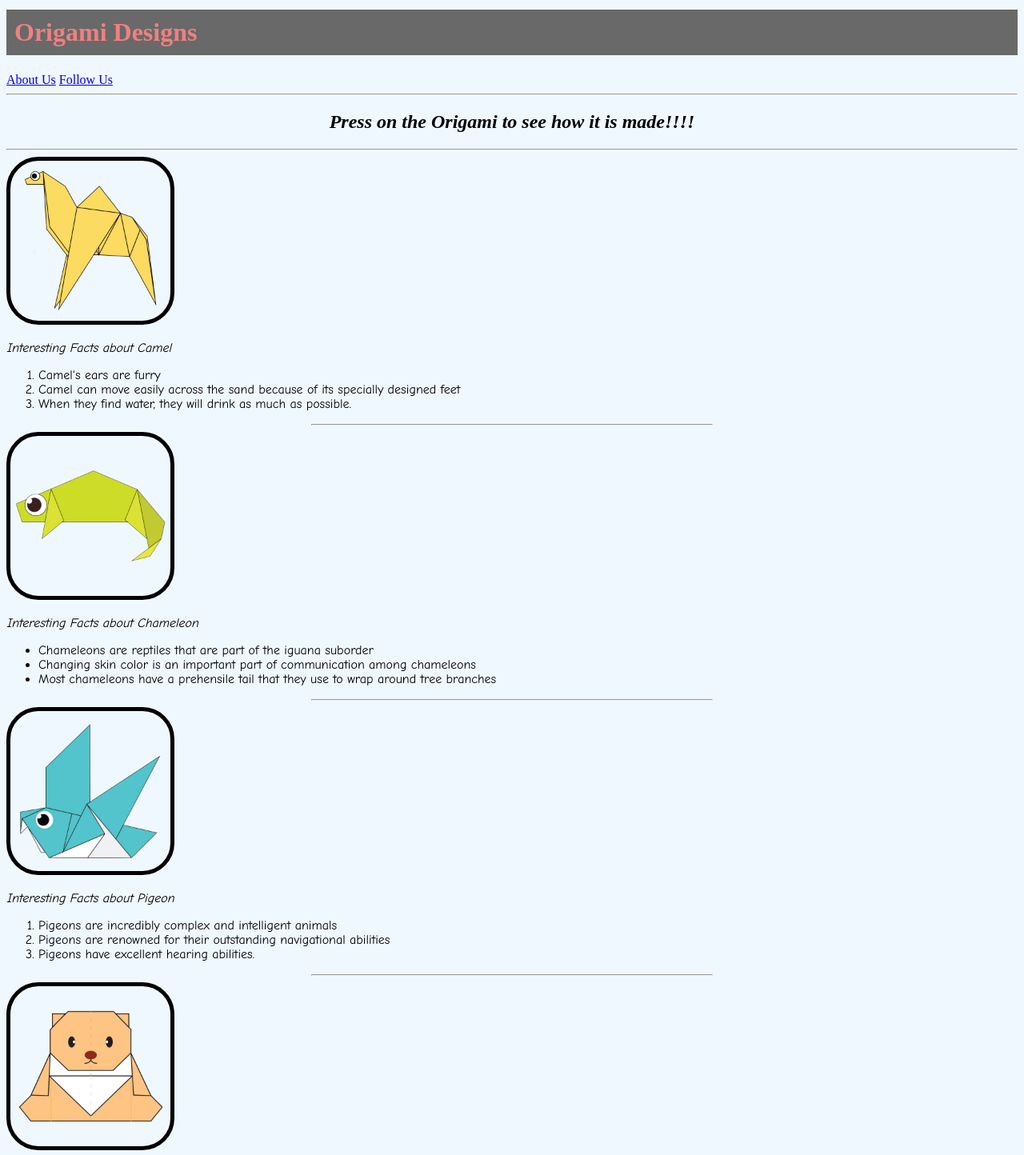
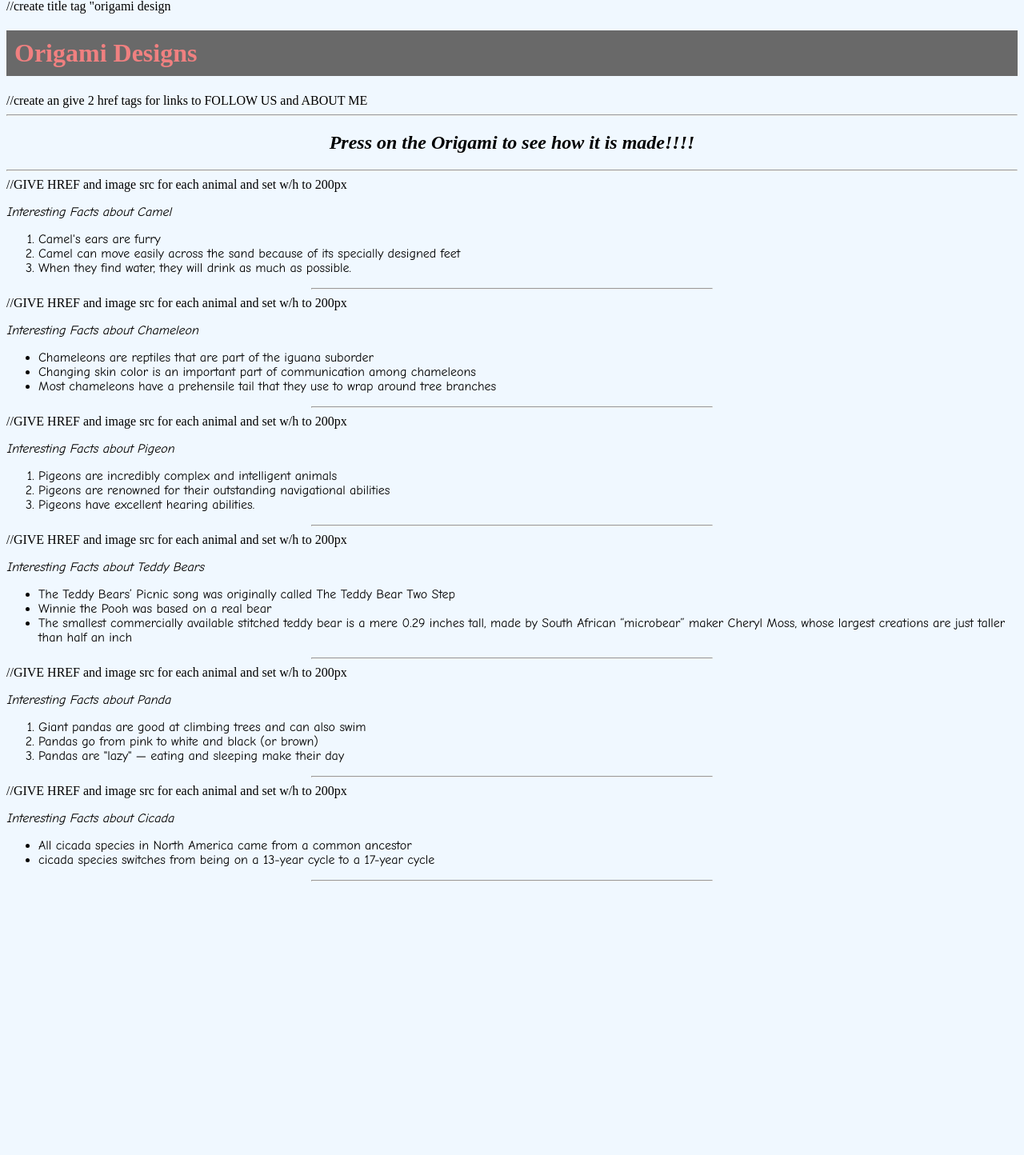
Before and after one commit to Rija-Javed99/Project-49, a plain HTML site: page index.html in a window 1280 px wide. Shown: the part 9-1453 px from the top of the page at 80% size. After the commit the page ends 1119 px from the top, so only its background shows below. Drawn offline with Linux system fonts and the light colour scheme.

Commit message:
Update index.html

```diff
--- a/index.html
+++ b/index.html
@@ -1,7 +1,9 @@
 <!DOCTYPE html>
 <html lang="en">
 <head>
-    <title>Origami Designs</title>
+
+    //create title tag "origami design
+
     <style>
         h1{
             color: lightcoral;
@@ -26,13 +28,18 @@
 </head>
 <body>
     <h1>Origami Designs</h1>
-    <a href ="about.html"> About Us</a>
-    <a href="followus.html"> Follow Us</a>
+
+    //create an give 2 href tags for links to FOLLOW US and ABOUT ME
+
+
     <hr>
    <p><h2><i><b><center>Press on the Origami to see how it is made!!!!</center></b> </i></h3></p>
     <hr>
 
-    <a href ="http://origami.me/camel/"><img src = "camel.png" width="200px" height="200px"></a>
+    //GIVE HREF and image src for each animal and set w/h to 200px
+
+
+
     <p><i>Interesting Facts about Camel</i></p>
     <ol>
         <li>Camel's ears are furry</li>
@@ -41,8 +48,11 @@
     </ol>
 
     <hr width =500px >
-    <a href="http://origami.me/chameleon/">
-    <img src="chameleon.png" width="200px" height="200px"></a>
+
+
+   //GIVE HREF and image src for each animal and set w/h to 200px
+
+
     <p><i>Interesting Facts about Chameleon</i></p>
     <ul>
         <li>Chameleons are reptiles that are part of the iguana suborder</li>
@@ -51,8 +61,11 @@
     </ul>
 
     <hr width=500px>
-    <a href="http://origami.me/pigeon/">
-    <img src="pigeon.png" width="200px" height="200px"></a>
+
+
+     //GIVE HREF and image src for each animal and set w/h to 200px
+
+
     <p><i>Interesting Facts about Pigeon</i></p>
     <ol>
         <li>Pigeons are incredibly complex and intelligent animals</li>
@@ -61,8 +74,12 @@
     </ol>
 
     <hr width=500px>
-    <a href="http://origami.me/teddy-bear/">
-    <img src="teddy.png" width="200px" height="200px"></a>
+
+
+     //GIVE HREF and image src for each animal and set w/h to 200px
+
+
+
     <p><i>Interesting Facts about Teddy Bears</i></p>
     <ul>
         <li>The Teddy Bears’ Picnic song was originally called The Teddy Bear Two Step</li>
@@ -72,8 +89,11 @@
     </ul>
 
     <hr width=500px>
-    <a href="http://origami.me/panda/">
-    <img src="panda.png" width="200px" height="200px"></a>
+
+
+    //GIVE HREF and image src for each animal and set w/h to 200px
+
+
     <p><i>Interesting Facts about Panda</i></p>
     <ol>
         <li>Giant pandas are good at climbing trees and can also swim</li>
@@ -82,8 +102,12 @@
     </ol>
 
     <hr width=500px>
-    <a href="http://origami.me/flying-cicada/">
-    <img src="cicada.png" width="200px" height="200px"></a>
+
+
+     //GIVE HREF and image src for each animal and set w/h to 200px
+
+
+
     <p><i>Interesting Facts about Cicada</i></p>
     <ul>
         <li>All cicada species in North America came from a common ancestor</li>
```
